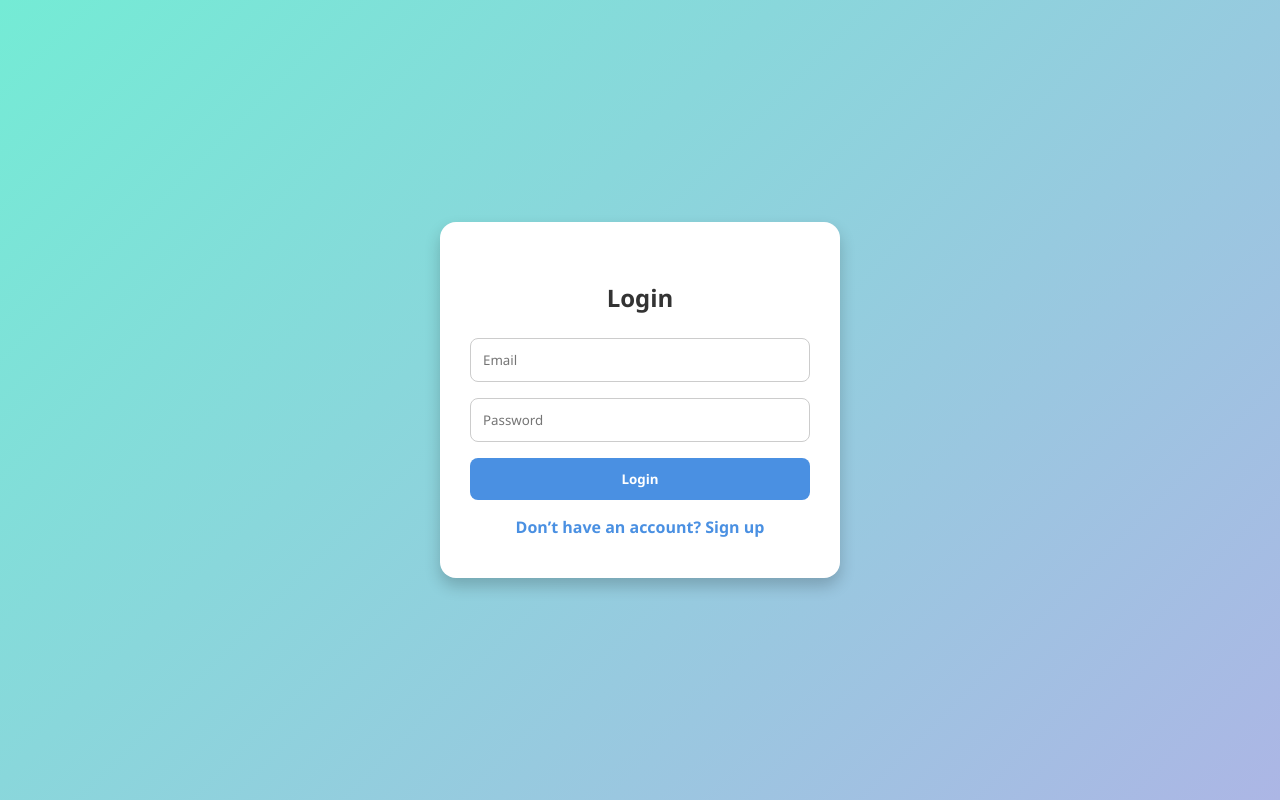
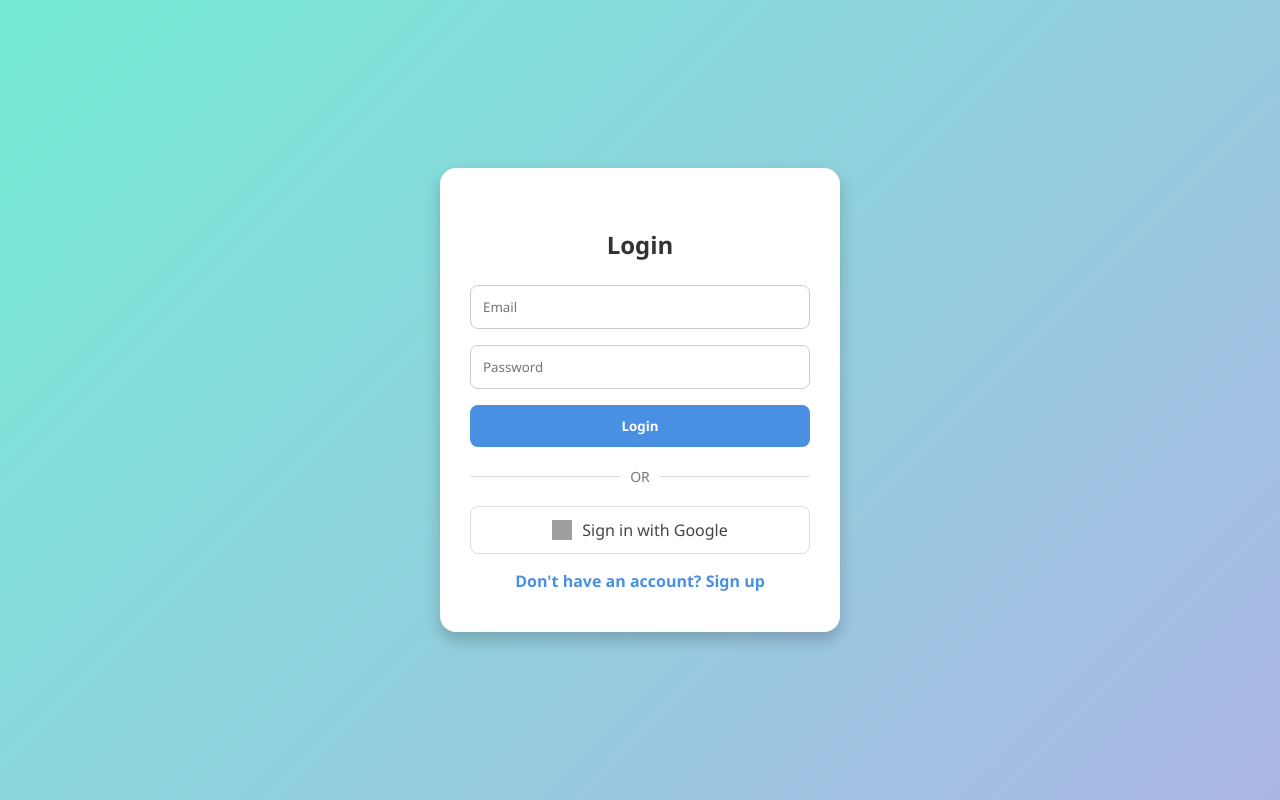
Before and after one commit to freakybob52/Farming-Made-Easy, a Flask app: page /login in a window 1280 px wide. Run offline with Flask 3, Linux system fonts and the light colour scheme; grey boxes are pictures that could not be loaded.

Commit message:
Added google Oauth2

```diff
--- a/app.py
+++ b/app.py
@@ -1,11 +1,10 @@
-from flask import Flask, render_template, request, jsonify, redirect, session
+from flask import Flask, render_template, request, jsonify, redirect, session,url_for
 from flask_cors import CORS, cross_origin
 import numpy as np
 import pandas as pd
 from datetime import datetime
 import crops
 import pickle
-import calendar
 import random
 import io
 import os
@@ -17,10 +16,6 @@ from appwrite.client import Client
 from appwrite.services.account import Account
 from appwrite.exception import AppwriteException
 from appwrite.services.storage import Storage
-
-# Add the production check helper here
-def is_production():
-    return os.environ.get('VERCEL_ENV') == 'production' or os.environ.get('PRODUCTION') == 'true'
 
 app = Flask(__name__)
 app.config.from_object(Config)
@@ -832,6 +827,22 @@ def signup():
     return render_template('signup.html')
 
 
+# @app.route('/login', methods=['GET', 'POST'])
+# def login():
+#     if request.method == 'POST':
+#         email = request.form['email']
+#         password = request.form['password']
+#         try:
+#             session_response = account.create_email_password_session(email, password)
+#             session['email'] = email
+#             # return f"Logged in as {email} <br><a href='/logout'>Logout</a>"
+#             return render_template('index1.html', email=email)
+
+#         except AppwriteException as e:
+#             return f"Login Error: {e.message}"
+#     return render_template('login.html')
+
+
 @app.route('/login', methods=['GET', 'POST'])
 def login():
     if request.method == 'POST':
@@ -840,13 +851,27 @@ def login():
         try:
             session_response = account.create_email_password_session(email, password)
             session['email'] = email
-            # return f"Logged in as {email} <br><a href='/logout'>Logout</a>"
             return render_template('index1.html', email=email)
-
         except AppwriteException as e:
             return f"Login Error: {e.message}"
-    return render_template('login.html')
 
+    # OAuth2 URL generation
+    success_uri = url_for('oauth_callback', _external=True)  # e.g., http://localhost:5000/oauth/callback
+    failure_uri = url_for('login', _external=True)
+
+    oauth_url = (
+        f"https://cloud.appwrite.io/v1/account/sessions/oauth2/google"
+        f"?project={app.config['APPWRITE_PROJECT_ID']}"
+        f"&success={success_uri}"
+        f"&failure={failure_uri}"
+    )
+
+    return render_template('login.html', google_oauth_url=oauth_url)
+
+
+@app.route('/oauth/callback')
+def oauth_callback():
+    return render_template('index1.html')
 
 @app.route('/logout')
 def logout():
--- a/templates/login.html
+++ b/templates/login.html
@@ -1,13 +1,4 @@
-<!-- <h2>Login</h2>
-<form method="POST" action="/login">
-  <input type="email" name="email" placeholder="Email" required /><br>
-  <input type="password" name="password" placeholder="Password" required /><br>
-  <button type="submit">Login</button>
-</form>
-<a href="/signup">Don’t have an account? Sign up</a> -->
-
-
-<!DOCTYPE html>
+<!-- <!DOCTYPE html>
 <html lang="en">
 <head>
   <meta charset="UTF-8">
@@ -103,4 +94,171 @@
     </div>
   </div>
 </body>
+</html> -->
+
+<!DOCTYPE html>
+<html lang="en">
+<head>
+  <meta charset="UTF-8">
+  <title>Login</title>
+  <style>
+    * {
+      box-sizing: border-box;
+      font-family: 'Segoe UI', Tahoma, Geneva, Verdana, sans-serif;
+    }
+
+    body {
+      margin: 0;
+      padding: 0;
+      height: 100vh;
+      background: linear-gradient(135deg, #74ebd5, #acb6e5);
+      display: flex;
+      align-items: center;
+      justify-content: center;
+    }
+
+    .login-container {
+      background-color: #ffffff;
+      padding: 40px 30px;
+      border-radius: 16px;
+      box-shadow: 0 8px 16px rgba(0, 0, 0, 0.2);
+      max-width: 400px;
+      width: 100%;
+    }
+
+    h2 {
+      text-align: center;
+      margin-bottom: 24px;
+      color: #333;
+    }
+
+    form input[type="email"],
+    form input[type="password"] {
+      width: 100%;
+      padding: 12px;
+      margin-bottom: 16px;
+      border: 1px solid #ccc;
+      border-radius: 8px;
+      transition: border 0.3s;
+    }
+
+    form input:focus {
+      border-color: #4a90e2;
+      outline: none;
+    }
+
+    button {
+      width: 100%;
+      padding: 12px;
+      background-color: #4a90e2;
+      color: white;
+      font-weight: bold;
+      border: none;
+      border-radius: 8px;
+      cursor: pointer;
+      transition: background-color 0.3s ease;
+    }
+
+    button:hover {
+      background-color: #357ab8;
+    }
+
+    .signup-link {
+      text-align: center;
+      margin-top: 16px;
+    }
+
+    .signup-link a {
+      color: #4a90e2;
+      text-decoration: none;
+      font-weight: bold;
+    }
+
+    .signup-link a:hover {
+      text-decoration: underline;
+    }
+
+    /* OAuth Styling */
+    .oauth-divider {
+      display: flex;
+      align-items: center;
+      margin: 20px 0;
+      color: #777;
+      font-size: 14px;
+    }
+
+    .oauth-divider::before,
+    .oauth-divider::after {
+      content: "";
+      flex: 1;
+      border-bottom: 1px solid #ddd;
+    }
+
+    .oauth-divider span {
+      padding: 0 10px;
+    }
+
+    .oauth-buttons {
+      display: flex;
+      flex-direction: column;
+      gap: 10px;
+    }
+
+    .oauth-button {
+      display: flex;
+      align-items: center;
+      justify-content: center;
+      width: 100%;
+      padding: 12px;
+      border-radius: 8px;
+      text-decoration: none;
+      font-weight: 500;
+      color: #333;
+      background-color: white;
+      border: 1px solid #ddd;
+      transition: all 0.2s ease;
+    }
+
+    .oauth-button:hover {
+      background-color: #f8f8f8;
+      box-shadow: 0 2px 4px rgba(0,0,0,0.1);
+    }
+
+    .oauth-button.google {
+      color: #444;
+      border-color: #ddd;
+    }
+
+    .oauth-button img {
+      width: 20px;
+      height: 20px;
+      margin-right: 10px;
+    }
+  </style>
+</head>
+<body>
+  <div class="login-container">
+    <h2>Login</h2>
+    <form method="POST" action="/login">
+      <input type="email" name="email" placeholder="Email" required />
+      <input type="password" name="password" placeholder="Password" required />
+      <button type="submit">Login</button>
+    </form>
+
+    <div class="oauth-divider">
+      <span>OR</span>
+    </div>
+
+    <div class="oauth-buttons">
+      <a href="{{ google_oauth_url }}" class="oauth-button google">
+        <img src="https://cdn.cdnlogo.com/logos/g/35/google-icon.svg" alt="Google logo">
+        Sign in with Google
+      </a>
+    </div>
+
+    <div class="signup-link">
+      <a href="/signup">Don't have an account? Sign up</a>
+    </div>
+  </div>
+</body>
 </html>
```
Also changed, not shown: templates/404.html (added, +8 -0 lines), templates/500.html (added, +12 -0 lines), 2 other files.
